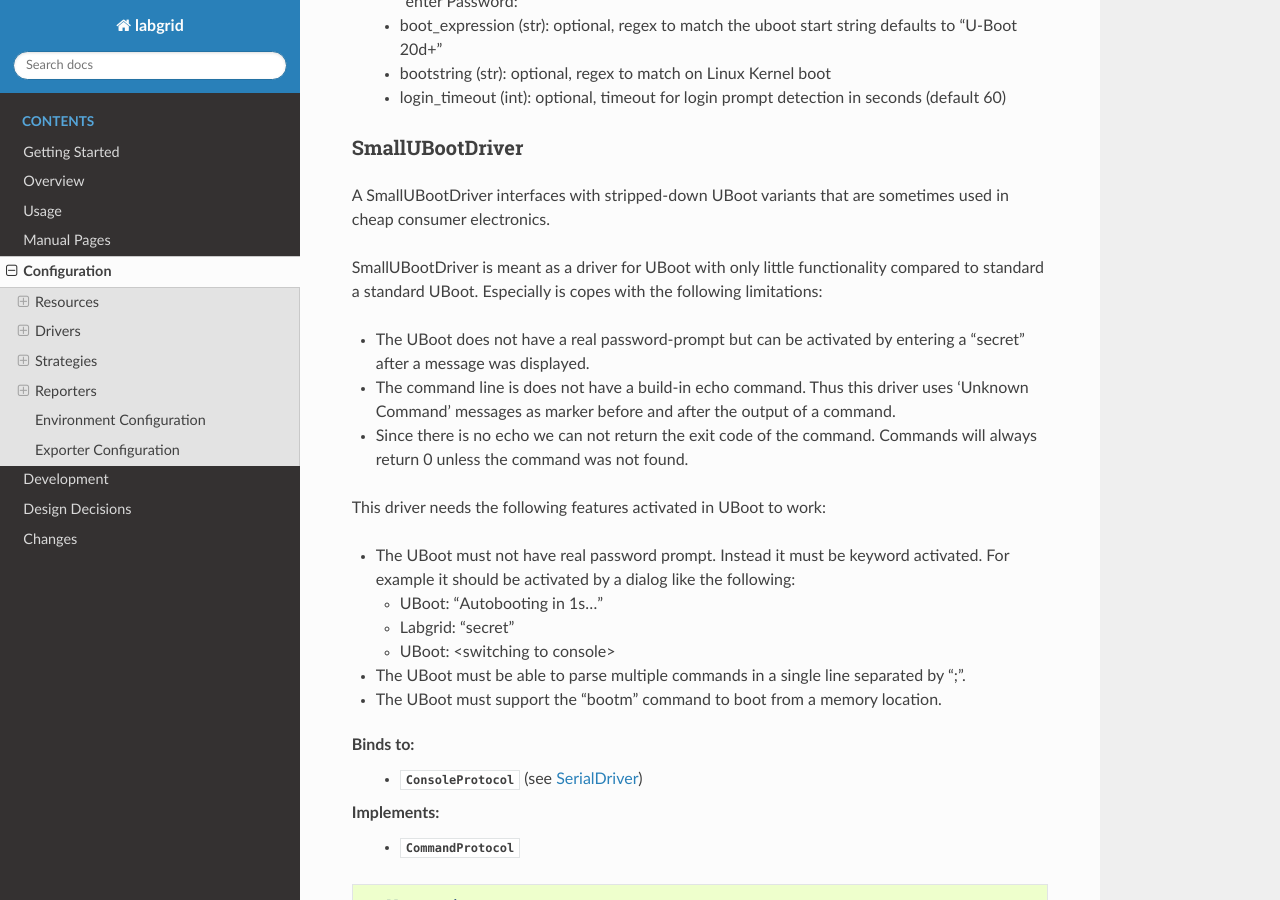
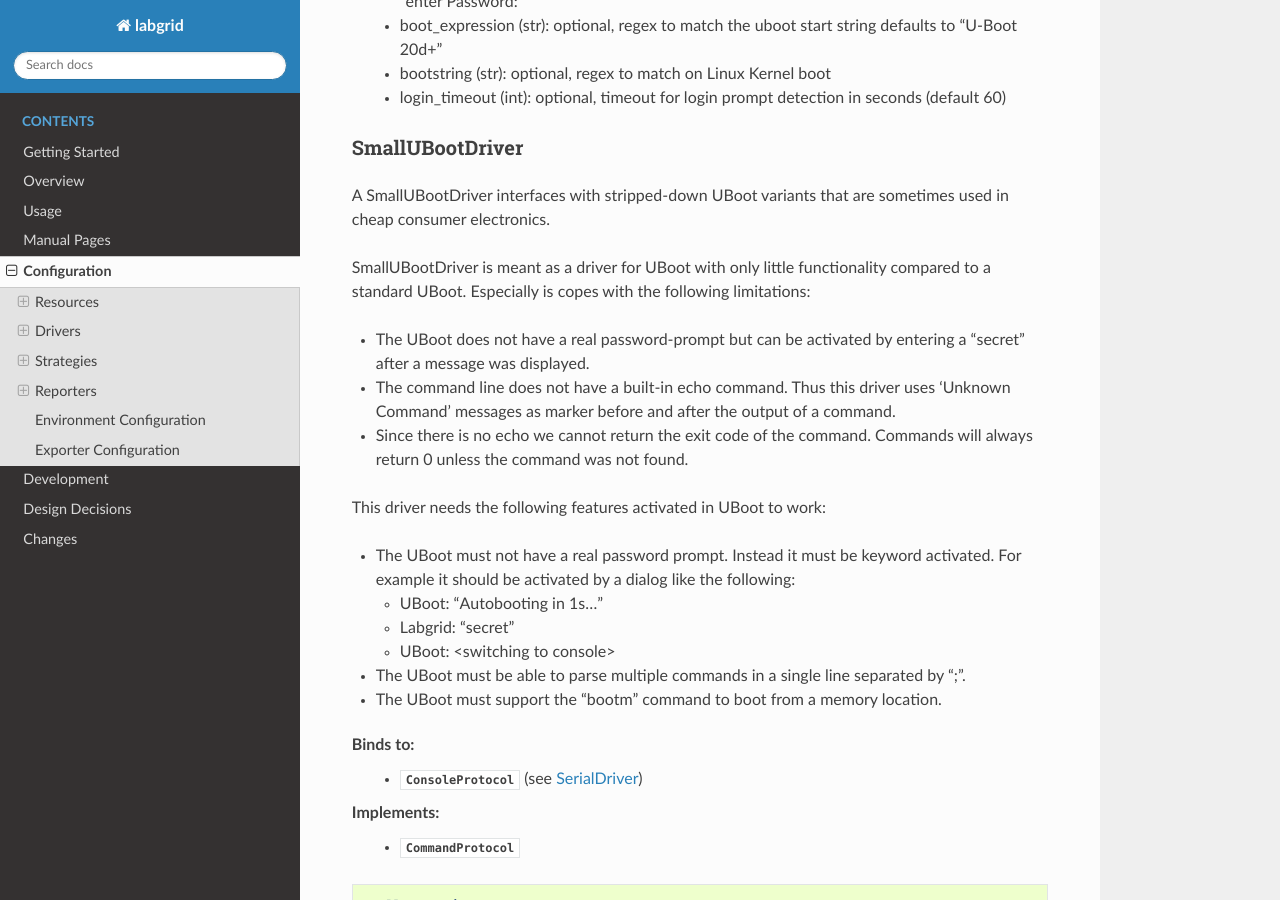
Before and after one commit to labgrid-project/labgrid, a Sphinx documentation site: the page built from doc/configuration.rst, in a window 1280 px wide and 900 px high, scrolled down 18421 px. Built offline with Sphinx 7.4.7 and the Read the Docs theme 2.0.0, drawn with Linux system fonts in a browser that asks for light colours; pages that are not in the unit, such as notebooks, are missing from menus; some of the changed text lies outside the part shown.

```diff
--- a/doc/configuration.rst
+++ b/doc/configuration.rst
@@ -887,32 +887,31 @@ SmallUBootDriver
 A SmallUBootDriver interfaces with stripped-down UBoot variants that are
 sometimes used in cheap consumer electronics.
 
-SmallUBootDriver is meant as a driver for UBoot with only little
-functionality compared to standard a standard UBoot.
+SmallUBootDriver is meant as a driver for UBoot with only little functionality
+compared to a standard UBoot.
 Especially is copes with the following limitations:
 
 - The UBoot does not have a real password-prompt but can be activated by
   entering a "secret" after a message was displayed.
-- The command line is does not have a build-in echo command. Thus this
-  driver uses 'Unknown Command' messages as marker before and after the
-  output of a command.
-- Since there is no echo we can not return the exit code of the command.
+- The command line does not have a built-in echo command.
+  Thus this driver uses 'Unknown Command' messages as marker before and after
+  the output of a command.
+- Since there is no echo we cannot return the exit code of the command.
   Commands will always return 0 unless the command was not found.
 
 This driver needs the following features activated in UBoot to work:
 
-- The UBoot must not have real password prompt. Instead it must be
-  keyword activated.
+- The UBoot must not have a real password prompt. Instead it must be keyword
+  activated.
   For example it should be activated by a dialog like the following:
 
   - UBoot: "Autobooting in 1s..."
   - Labgrid: "secret"
   - UBoot: <switching to console>
 
-- The UBoot must be able to parse multiple commands in a single
-  line separated by ";".
-- The UBoot must support the "bootm" command to boot from a
-  memory location.
+- The UBoot must be able to parse multiple commands in a single line separated
+  by ";".
+- The UBoot must support the "bootm" command to boot from a memory location.
 
 Binds to:
   - :any:`ConsoleProtocol` (see `SerialDriver`_)
@@ -1481,7 +1480,7 @@ The qemudriver also requires the specification of:
 
 SigrokDriver
 ~~~~~~~~~~~~
-The SigrokDriver uses a SigrokDevice Resource to record samples and provides
+The SigrokDriver uses a SigrokDevice resource to record samples and provides
 them during test runs.
 
 Binds to:
@@ -1498,7 +1497,7 @@ The driver can be used in test cases by calling the `capture`, `stop` and
 
 SigrokPowerDriver
 ~~~~~~~~~~~~~~~~~
-The SigrokPowerDriver uses a `SigrokUSBSerialDevice`_ Resource to control a
+The SigrokPowerDriver uses a `SigrokUSBSerialDevice`_ resource to control a
 programmable power supply.
 
 Binds to:
--- a/doc/overview.rst
+++ b/doc/overview.rst
@@ -275,7 +275,7 @@ exporter1/hub1-port1/\*
   (such as a USB ROM-Loader interface, Android fastboot and a USB serial gadget
   in Linux).
 
-To avoid conflicting access to the same resources, a place must be `aquired`
+To avoid conflicting access to the same resources, a place must be `acquired`
 before it is used and the coordinator also keeps track of which user on which
 client host has currently acquired the place.
 The resource matches are only evaluated while a place is being acquired and cannot be
@@ -353,7 +353,7 @@ connections to remote resources made available by this exporter need to be
 tunneled using a SSH connection.
 On the other hand, clients may need to access the remote infrastrucure using a
 SSH tunnel. In this case the :code:`LG_PROXY` environment variable needs to be
-set to the remote host which should tunnel the connections. The client than
+set to the remote host which should tunnel the connections. The client then
 forwards all network traffic through SSH, even the coordinator connection is
 forwarded. This means that with :code:`LG_PROXY` and :code:`LG_CROSSBAR` labgrid can be used
 fully remotely with only a SSH connection as a requirement.
```
Also changed, not shown: other parts of doc/configuration.rst (+11 -11 lines), doc/development.rst (+10 -7 lines), doc/usage.rst (+8 -9 lines), examples/usbpower/README.rst.
